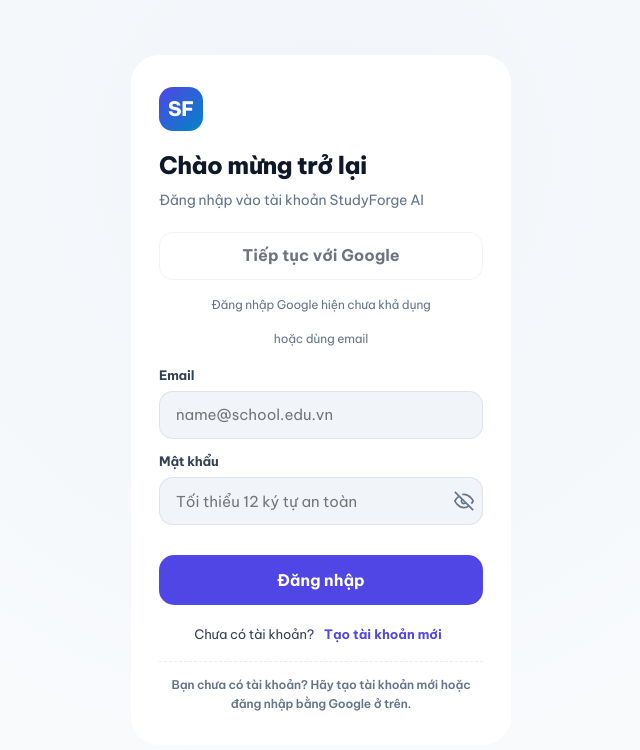
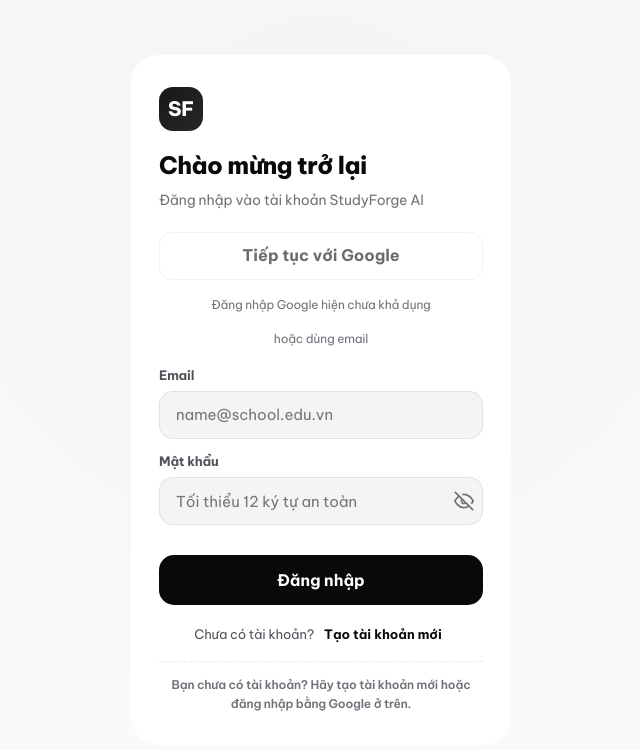
Before and after one commit to quangdung6189-hue/StudyForge-AI, a Next.js app in the folder apps/web/: page /sign-in in a window 1280 px wide. Shown: the top 750 px of the page, without its empty margins (319-959 px from the left). Built offline with nearby package versions, Linux system fonts and the light colour scheme; no server answers; what @animate-ui/react would draw is missing.

Commit message:
style: redesign whole UI to modern monochrome black and white aesthetic (Vercel and Linear style)

```diff
--- a/apps/web/src/app/globals.css
+++ b/apps/web/src/app/globals.css
@@ -7,72 +7,72 @@
   - Hệ màu Graphite/Teal/Amber: rõ, dịu mắt, tránh gradient tím kiểu AI */
 :root {
   color-scheme: light;
-  --ux-page: #F8FAFC;
+  --ux-page: #FAFAFA;
   --ux-surface: #FFFFFF;
-  --ux-surface-2: #F1F5F9;
-  --ux-surface-3: #E2E8F0;
+  --ux-surface-2: #F4F4F5;
+  --ux-surface-3: #E4E4E7;
   --ux-sidebar: #FFFFFF;
-  --ux-header: rgba(255, 255, 255, 0.92);
-  --ux-ink: #0F172A;
-  --ux-ink-2: #334155;
-  --ux-ink-3: #64748B;
-  --ux-line: rgba(15, 23, 42, 0.08);
-  --ux-line-2: rgba(15, 23, 42, 0.14);
-  --ux-accent: #4F46E5;
-  --ux-accent-hover: #4338CA;
-  --ux-accent-2: #0284C7;
-  --ux-accent-soft: rgba(79, 70, 229, 0.08);
-  --ux-accent-text: #4338CA;
-  --ux-accent-bar: #4F46E5;
+  --ux-header: rgba(255, 255, 255, 0.94);
+  --ux-ink: #09090B;
+  --ux-ink-2: #52525B;
+  --ux-ink-3: #71717A;
+  --ux-line: rgba(0, 0, 0, 0.08);
+  --ux-line-2: rgba(0, 0, 0, 0.14);
+  --ux-accent: #09090B;
+  --ux-accent-hover: #27272A;
+  --ux-accent-2: #52525B;
+  --ux-accent-soft: rgba(9, 9, 11, 0.06);
+  --ux-accent-text: #09090B;
+  --ux-accent-bar: #09090B;
   --ux-accent-ink: #FFFFFF;
-  --ux-mint: #10B981;
-  --ux-warn: #F59E0B;
-  --ux-danger: #EF4444;
-  --ux-glass: rgba(255, 255, 255, 0.85);
+  --ux-mint: #16A34A;
+  --ux-warn: #D97706;
+  --ux-danger: #DC2626;
+  --ux-glass: rgba(255, 255, 255, 0.88);
   --ux-glass-line: rgba(255, 255, 255, 0.95);
-  --ux-shadow: 0 4px 20px -2px rgba(15, 23, 42, 0.06), 0 2px 6px -1px rgba(79, 70, 229, 0.04);
-  --ux-shadow-strong: 0 20px 40px -12px rgba(15, 23, 42, 0.12), 0 1px 3px rgba(15, 23, 42, 0.06);
-  --ux-grad: linear-gradient(135deg, #4F46E5 0%, #0284C7 100%);
+  --ux-shadow: 0 2px 10px -2px rgba(0, 0, 0, 0.06), 0 1px 3px rgba(0, 0, 0, 0.04);
+  --ux-shadow-strong: 0 16px 36px -12px rgba(0, 0, 0, 0.14), 0 1px 3px rgba(0, 0, 0, 0.08);
+  --ux-grad: linear-gradient(135deg, #18181B 0%, #27272A 100%);
   --ux-ease: cubic-bezier(0.2, 0.8, 0.2, 1);
   --ux-spring: cubic-bezier(0.34, 1.45, 0.64, 1);
   --ux-press: scale(0.975);
   --ux-ease-glide: cubic-bezier(0.2, 0.8, 0.2, 1);
   --ux-ease-spring: cubic-bezier(0.3, 1.2, 0.4, 1);
   --ux-ease-settle: cubic-bezier(0.25, 1, 0.5, 1);
-  --ux-radius: 14px;
-  --ux-motion-fast: 160ms;
-  --ux-motion-base: 260ms;
-  --ux-motion-panel: 420ms;
+  --ux-radius: 12px;
+  --ux-motion-fast: 150ms;
+  --ux-motion-base: 240ms;
+  --ux-motion-panel: 380ms;
 }
 
 :root[data-theme="light"] {
   color-scheme: light;
-  --ux-page: #F8FAFC;
+  --ux-page: #FAFAFA;
   --ux-surface: #FFFFFF;
-  --ux-surface-2: #F1F5F9;
-  --ux-surface-3: #E2E8F0;
+  --ux-surface-2: #F4F4F5;
+  --ux-surface-3: #E4E4E7;
   --ux-sidebar: #FFFFFF;
-  --ux-header: rgba(255, 255, 255, 0.92);
-  --ux-ink: #0F172A;
-  --ux-ink-2: #334155;
-  --ux-ink-3: #64748B;
-  --ux-line: rgba(15, 23, 42, 0.08);
-  --ux-line-2: rgba(15, 23, 42, 0.14);
-  --ux-accent: #4F46E5;
-  --ux-accent-hover: #4338CA;
-  --ux-accent-2: #0284C7;
-  --ux-accent-soft: rgba(79, 70, 229, 0.08);
-  --ux-accent-text: #4338CA;
-  --ux-accent-bar: #4F46E5;
+  --ux-header: rgba(255, 255, 255, 0.94);
+  --ux-ink: #09090B;
+  --ux-ink-2: #52525B;
+  --ux-ink-3: #71717A;
+  --ux-line: rgba(0, 0, 0, 0.08);
+  --ux-line-2: rgba(0, 0, 0, 0.14);
+  --ux-accent: #09090B;
+  --ux-accent-hover: #27272A;
+  --ux-accent-2: #52525B;
+  --ux-accent-soft: rgba(9, 9, 11, 0.06);
+  --ux-accent-text: #09090B;
+  --ux-accent-bar: #09090B;
   --ux-accent-ink: #FFFFFF;
-  --ux-mint: #10B981;
-  --ux-warn: #F59E0B;
-  --ux-danger: #EF4444;
-  --ux-glass: rgba(255, 255, 255, 0.85);
+  --ux-mint: #16A34A;
+  --ux-warn: #D97706;
+  --ux-danger: #DC2626;
+  --ux-glass: rgba(255, 255, 255, 0.88);
   --ux-glass-line: rgba(255, 255, 255, 0.95);
-  --ux-shadow: 0 4px 20px -2px rgba(15, 23, 42, 0.06), 0 2px 6px -1px rgba(79, 70, 229, 0.04);
-  --ux-shadow-strong: 0 20px 40px -12px rgba(15, 23, 42, 0.12), 0 1px 3px rgba(15, 23, 42, 0.06);
-  --ux-grad: linear-gradient(135deg, #4F46E5 0%, #0284C7 100%);
+  --ux-shadow: 0 2px 10px -2px rgba(0, 0, 0, 0.06), 0 1px 3px rgba(0, 0, 0, 0.04);
+  --ux-shadow-strong: 0 16px 36px -12px rgba(0, 0, 0, 0.14), 0 1px 3px rgba(0, 0, 0, 0.08);
+  --ux-grad: linear-gradient(135deg, #18181B 0%, #27272A 100%);
   --ux-press: scale(0.975);
   --ux-ease-glide: cubic-bezier(0.2, 0.8, 0.2, 1);
   --ux-ease-spring: cubic-bezier(0.3, 1.2, 0.4, 1);
@@ -82,32 +82,32 @@
 @media (prefers-color-scheme: dark) {
   :root:not([data-theme="light"]) {
     color-scheme: dark;
-    --ux-page: #0B0F19;
-    --ux-sidebar: #0F172A;
-    --ux-header: rgba(15, 23, 42, 0.88);
-    --ux-surface: #1E293B;
-    --ux-surface-2: #141D2E;
-    --ux-surface-3: #27354E;
-    --ux-ink: #F8FAFC;
-    --ux-ink-2: #CBD5E1;
-    --ux-ink-3: #94A3B8;
-    --ux-line: rgba(255, 255, 255, 0.09);
-    --ux-line-2: rgba(255, 255, 255, 0.16);
-    --ux-accent: #6366F1;
-    --ux-accent-hover: #818CF8;
-    --ux-accent-2: #38BDF8;
-    --ux-accent-soft: rgba(99, 102, 241, 0.14);
-    --ux-accent-text: #A5B4FC;
-    --ux-accent-bar: #818CF8;
-    --ux-accent-ink: #FFFFFF;
-    --ux-mint: #34D399;
-    --ux-warn: #FBBF24;
-    --ux-danger: #F87171;
-    --ux-glass: rgba(20, 29, 47, 0.86);
-    --ux-glass-line: rgba(255, 255, 255, 0.10);
-    --ux-shadow: 0 4px 24px -2px rgba(0, 0, 0, 0.4);
-    --ux-shadow-strong: 0 24px 48px -12px rgba(0, 0, 0, 0.65);
-    --ux-grad: linear-gradient(135deg, #6366F1 0%, #38BDF8 100%);
+    --ux-page: #09090B;
+    --ux-sidebar: #09090B;
+    --ux-header: rgba(9, 9, 11, 0.88);
+    --ux-surface: #121215;
+    --ux-surface-2: #18181B;
+    --ux-surface-3: #27272A;
+    --ux-ink: #FAFAFA;
+    --ux-ink-2: #D4D4D8;
+    --ux-ink-3: #A1A1AA;
+    --ux-line: rgba(255, 255, 255, 0.08);
+    --ux-line-2: rgba(255, 255, 255, 0.15);
+    --ux-accent: #FFFFFF;
+    --ux-accent-hover: #E4E4E7;
+    --ux-accent-2: #A1A1AA;
+    --ux-accent-soft: rgba(255, 255, 255, 0.08);
+    --ux-accent-text: #FFFFFF;
+    --ux-accent-bar: #FFFFFF;
+    --ux-accent-ink: #000000;
+    --ux-mint: #22C55E;
+    --ux-warn: #F59E0B;
+    --ux-danger: #EF4444;
+    --ux-glass: rgba(18, 18, 21, 0.88);
+    --ux-glass-line: rgba(255, 255, 255, 0.12);
+    --ux-shadow: 0 4px 20px -2px rgba(0, 0, 0, 0.5);
+    --ux-shadow-strong: 0 20px 40px -12px rgba(0, 0, 0, 0.75);
+    --ux-grad: linear-gradient(135deg, #27272A 0%, #18181B 100%);
     --ux-press: scale(0.975);
     --ux-ease-glide: cubic-bezier(0.2, 0.8, 0.2, 1);
     --ux-ease-spring: cubic-bezier(0.3, 1.2, 0.4, 1);
@@ -117,32 +117,32 @@
 
 :root[data-theme="dark"] {
   color-scheme: dark;
-  --ux-page: #0B0F19;
-  --ux-sidebar: #0F172A;
-  --ux-header: rgba(15, 23, 42, 0.88);
-  --ux-surface: #1E293B;
-  --ux-surface-2: #141D2E;
-  --ux-surface-3: #27354E;
-  --ux-ink: #F8FAFC;
-  --ux-ink-2: #CBD5E1;
-  --ux-ink-3: #94A3B8;
-  --ux-line: rgba(255, 255, 255, 0.09);
-  --ux-line-2: rgba(255, 255, 255, 0.16);
-  --ux-accent: #6366F1;
-  --ux-accent-hover: #818CF8;
-  --ux-accent-2: #38BDF8;
-  --ux-accent-soft: rgba(99, 102, 241, 0.14);
-  --ux-accent-text: #A5B4FC;
-  --ux-accent-bar: #818CF8;
-  --ux-accent-ink: #FFFFFF;
-  --ux-mint: #34D399;
-  --ux-warn: #FBBF24;
-  --ux-danger: #F87171;
-  --ux-glass: rgba(20, 29, 47, 0.86);
-  --ux-glass-line: rgba(255, 255, 255, 0.10);
-  --ux-shadow: 0 4px 24px -2px rgba(0, 0, 0, 0.4);
-  --ux-shadow-strong: 0 24px 48px -12px rgba(0, 0, 0, 0.65);
-  --ux-grad: linear-gradient(135deg, #6366F1 0%, #38BDF8 100%);
+  --ux-page: #09090B;
+  --ux-sidebar: #09090B;
+  --ux-header: rgba(9, 9, 11, 0.88);
+  --ux-surface: #121215;
+  --ux-surface-2: #18181B;
+  --ux-surface-3: #27272A;
+  --ux-ink: #FAFAFA;
+  --ux-ink-2: #D4D4D8;
+  --ux-ink-3: #A1A1AA;
+  --ux-line: rgba(255, 255, 255, 0.08);
+  --ux-line-2: rgba(255, 255, 255, 0.15);
+  --ux-accent: #FFFFFF;
+  --ux-accent-hover: #E4E4E7;
+  --ux-accent-2: #A1A1AA;
+  --ux-accent-soft: rgba(255, 255, 255, 0.08);
+  --ux-accent-text: #FFFFFF;
+  --ux-accent-bar: #FFFFFF;
+  --ux-accent-ink: #000000;
+  --ux-mint: #22C55E;
+  --ux-warn: #F59E0B;
+  --ux-danger: #EF4444;
+  --ux-glass: rgba(18, 18, 21, 0.88);
+  --ux-glass-line: rgba(255, 255, 255, 0.12);
+  --ux-shadow: 0 4px 20px -2px rgba(0, 0, 0, 0.5);
+  --ux-shadow-strong: 0 20px 40px -12px rgba(0, 0, 0, 0.75);
+  --ux-grad: linear-gradient(135deg, #27272A 0%, #18181B 100%);
   --ux-press: scale(0.975);
   --ux-ease-glide: cubic-bezier(0.2, 0.8, 0.2, 1);
   --ux-ease-spring: cubic-bezier(0.3, 1.2, 0.4, 1);
@@ -253,7 +253,7 @@ body {
 }
 
 .app-header-context{display:flex;align-items:center;gap:10px;min-width:0}
-.app-header-mark{width:30px;height:30px;border-radius:10px;display:grid;place-items:center;background:var(--ux-accent-soft);color:var(--ux-accent-text);border:1px solid color-mix(in srgb,var(--ux-accent) 18%,transparent)}
+.app-header-mark{width:30px;height:30px;border-radius:10px;display:grid;place-items:center;background:var(--ux-surface-2);color:var(--ux-ink);border:1px solid var(--ux-line-2)}
 .app-header-mark svg{width:18px;height:18px}
 .app-header-kicker{font-size:10px;font-weight:800;letter-spacing:.12em;text-transform:uppercase;color:var(--ux-ink-3);white-space:nowrap}
 .app-header-separator{width:1px;height:18px;background:var(--ux-line-2)}
--- a/apps/web/src/components/landing/landing-review.css
+++ b/apps/web/src/components/landing/landing-review.css
@@ -38,7 +38,7 @@
 /* Document chips row */
 .sf-doc-row{display:flex;gap:8px;flex-wrap:wrap}
 .sf-doc-chip{display:inline-flex;align-items:center;gap:7px;padding:8px 14px;border-radius:10px;background:rgba(0,0,0,.03);border:1px solid var(--ux-line-2);font-size:12.5px;font-weight:600;color:var(--ux-ink)}
-.sf-doc-chip .sf-doc-ext{width:20px;height:20px;border-radius:6px;display:grid;place-items:center;font-size:10px;font-weight:800;background:var(--ux-accent);color:#fff}
+.sf-doc-chip .sf-doc-ext{width:20px;height:20px;border-radius:6px;display:grid;place-items:center;font-size:10px;font-weight:800;background:var(--ux-accent);color:var(--ux-accent-ink)}
 
 /* Citation / source row */
 .sf-source-row{display:flex;gap:8px;flex-wrap:wrap;align-items:center}
```
Also changed, not shown: apps/web/src/app/(workspace)/quizzes/take/page.tsx (+15 -15 lines), apps/web/src/components/landing/landing-base.css (+18 -17 lines), apps/web/src/components/landing/landing-cards.css (+4 -4 lines), apps/web/src/components/landing/landing-hero.css (+12 -11 lines), apps/web/src/components/layout/AppSidebar.tsx (+14 -14 lines), apps/web/src/components/lucian/LucianAssistant.tsx (+5 -3 lines), apps/web/src/components/lucian/LucianDashboard.tsx (+5 -4 lines), apps/web/src/components/lucian/assistant.css (+46 -43 lines), 1 other file (tests, documents, lock files or other folders).
